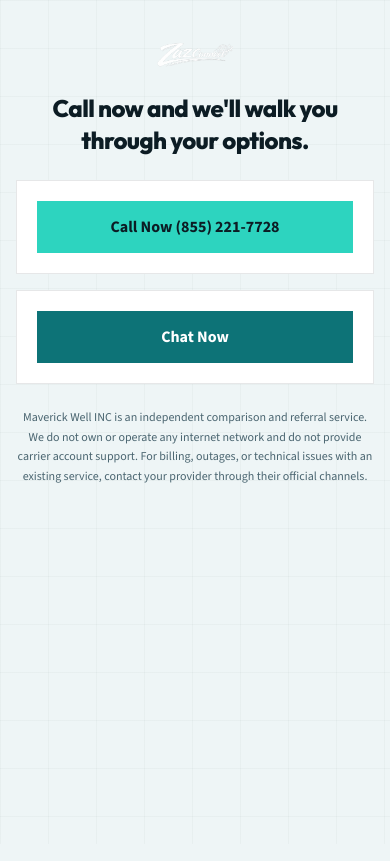
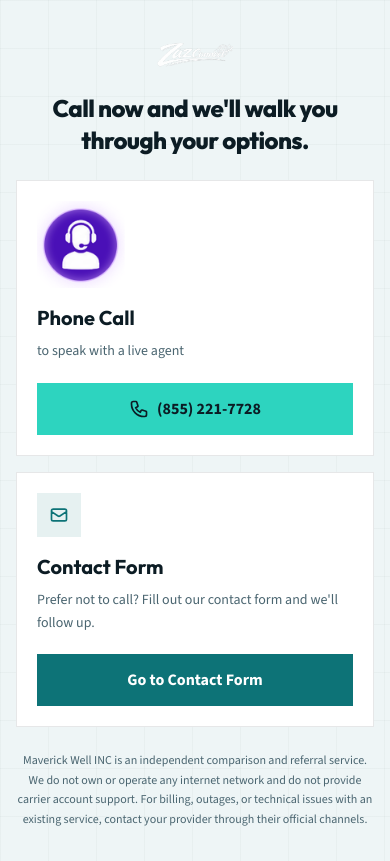
Before and after one commit to ajazsadat/zazconnect.online, a Next.js app: page /live-agent in a window 390 px wide. Built offline with nearby package versions, Linux system fonts and the light colour scheme.

Commit message:
Add Phone Call and Contact Form card copy on support pages
Label the contact cards on /live-agent and /independent-support-help
as Phone Call / Contact Form with the requested supporting text.

Co-authored-by: ajazsadat <ajazsadat@users.noreply.github.com>

```diff
--- a/src/app/live-agent/LiveAgentClient.js
+++ b/src/app/live-agent/LiveAgentClient.js
@@ -2,7 +2,47 @@
 
 import Image from 'next/image';
 import Link from 'next/link';
-import { SITE, openLiveChat } from '@/lib/site';
+import { SITE } from '@/lib/site';
+
+function PhoneIcon({ className }) {
+  return (
+    <svg
+      xmlns="http://www.w3.org/2000/svg"
+      viewBox="0 0 24 24"
+      fill="none"
+      stroke="currentColor"
+      strokeWidth="2"
+      aria-hidden="true"
+      className={className}
+    >
+      <path
+        strokeLinecap="round"
+        strokeLinejoin="round"
+        d="M3 5a2 2 0 012-2h3.28a1 1 0 01.948.684l1.498 4.493a1 1 0 01-.502 1.21l-2.257 1.13a11.042 11.042 0 005.516 5.516l1.13-2.257a1 1 0 011.21-.502l4.493 1.498a1 1 0 01.684.949V19a2 2 0 01-2 2h-1C9.716 21 3 14.284 3 6V5z"
+      />
+    </svg>
+  );
+}
+
+function MessageIcon({ className }) {
+  return (
+    <svg
+      xmlns="http://www.w3.org/2000/svg"
+      viewBox="0 0 24 24"
+      fill="none"
+      stroke="currentColor"
+      strokeWidth="2"
+      aria-hidden="true"
+      className={className}
+    >
+      <path
+        strokeLinecap="round"
+        strokeLinejoin="round"
+        d="M3 8l7.89 5.26a2 2 0 002.22 0L21 8M5 19h14a2 2 0 002-2V7a2 2 0 00-2-2H5a2 2 0 00-2 2v10a2 2 0 002 2z"
+      />
+    </svg>
+  );
+}
 
 export default function LiveAgentClient() {
   return (
@@ -27,22 +67,40 @@ export default function LiveAgentClient() {
 
         <div className="grid w-full gap-4 md:grid-cols-2 md:gap-5">
           <div className="flex flex-col border border-[var(--line)] bg-white p-5 sm:p-6">
+            <Image
+              src="/images/support/human-agent-icon.png"
+              alt=""
+              width={218}
+              height={216}
+              className="mb-4 h-auto w-[28%] max-w-[88px]"
+            />
+            <h2 className="font-display text-xl font-bold text-ink sm:text-2xl">Phone Call</h2>
+            <p className="mt-2 mb-5 flex-grow text-sm text-muted leading-relaxed sm:text-base">
+              to speak with a live agent
+            </p>
             <a
               href={`tel:${SITE.phoneTel}`}
-              className="inline-flex w-full items-center justify-center px-5 py-3.5 font-bold text-[#0c1c24] bg-mint hover:brightness-110 transition"
+              className="mt-auto inline-flex w-full items-center justify-center gap-2 px-5 py-3.5 font-bold text-[#0c1c24] bg-mint hover:brightness-110 transition"
             >
-              Call Now {SITE.phoneDisplay}
+              <PhoneIcon className="h-5 w-5" />
+              {SITE.phoneDisplay}
             </a>
           </div>
 
           <div className="flex flex-col border border-[var(--line)] bg-white p-5 sm:p-6">
-            <button
-              type="button"
-              onClick={openLiveChat}
-              className="inline-flex w-full items-center justify-center px-5 py-3.5 font-bold text-white bg-teal hover:bg-[var(--teal-deep)] transition"
+            <div className="mb-4 flex h-11 w-11 items-center justify-center bg-teal/10 text-teal">
+              <MessageIcon className="h-5 w-5" />
+            </div>
+            <h2 className="font-display text-xl font-bold text-ink sm:text-2xl">Contact Form</h2>
+            <p className="mt-2 mb-5 flex-grow text-sm text-muted leading-relaxed sm:text-base">
+              Prefer not to call? Fill out our contact form and we&apos;ll follow up.
+            </p>
+            <Link
+              href="/contact"
+              className="mt-auto inline-flex w-full items-center justify-center gap-2 px-5 py-3.5 font-bold text-white bg-teal hover:bg-[var(--teal-deep)] transition"
             >
-              Chat Now
-            </button>
+              Go to Contact Form
+            </Link>
           </div>
         </div>
 
--- a/src/components/IndependentSupportHelp.js
+++ b/src/components/IndependentSupportHelp.js
@@ -70,7 +70,7 @@ export default function IndependentSupportHelp({ fullscreen = false }) {
         </h1>
 
         <div className="grid w-full gap-4 md:grid-cols-2 md:gap-5">
-          <div className="flex flex-col items-start border border-[var(--line)] bg-white p-5 sm:p-6">
+          <div className="flex flex-col border border-[var(--line)] bg-white p-5 sm:p-6">
             <Image
               src="/images/support/human-agent-icon.png"
               alt=""
@@ -78,6 +78,10 @@ export default function IndependentSupportHelp({ fullscreen = false }) {
               height={216}
               className="mb-4 h-auto w-[28%] max-w-[88px]"
             />
+            <h2 className="font-display text-xl font-bold text-ink sm:text-2xl">Phone Call</h2>
+            <p className="mt-2 mb-5 flex-grow text-sm text-muted leading-relaxed sm:text-base">
+              to speak with a live agent
+            </p>
             <a
               href={`tel:${SITE.phoneTel}`}
               className="mt-auto inline-flex w-full items-center justify-center gap-2 px-5 py-3.5 font-bold text-[#0c1c24] bg-mint hover:brightness-110 transition"
@@ -87,11 +91,12 @@ export default function IndependentSupportHelp({ fullscreen = false }) {
             </a>
           </div>
 
-          <div className="flex flex-col items-start border border-[var(--line)] bg-white p-5 sm:p-6">
+          <div className="flex flex-col border border-[var(--line)] bg-white p-5 sm:p-6">
             <div className="mb-4 flex h-11 w-11 items-center justify-center bg-teal/10 text-teal">
               <MessageIcon className="h-5 w-5" />
             </div>
-            <p className="mb-4 text-sm text-muted leading-relaxed">
+            <h2 className="font-display text-xl font-bold text-ink sm:text-2xl">Contact Form</h2>
+            <p className="mt-2 mb-5 flex-grow text-sm text-muted leading-relaxed sm:text-base">
               Prefer not to call? Fill out our contact form and we&apos;ll follow up.
             </p>
             <Link
```
